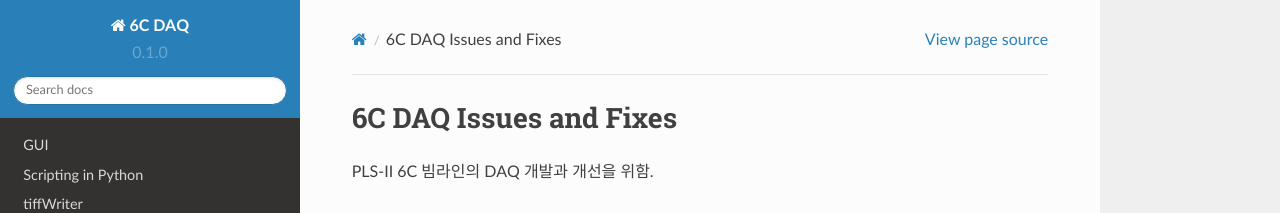
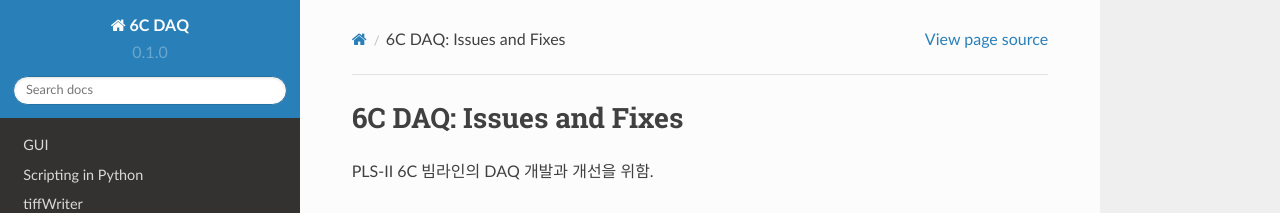
Before and after one commit to limjh0/6C_DAQ, a Sphinx documentation site: the page built from docs/source/index.rst, in a window 1280 px wide and 997 px high. Shown: the top 213 px of the window. Built offline with Sphinx 7.4.7 and the Read the Docs theme 2.0.0, drawn with Linux system fonts in a browser that asks for light colours.

```diff
--- a/docs/source/index.rst
+++ b/docs/source/index.rst
@@ -1,4 +1,4 @@
-6C DAQ Issues and Fixes
+6C DAQ: Issues and Fixes
 ===================================
 
 PLS-II 6C 빔라인의 DAQ 개발과 개선을 위함.
```
